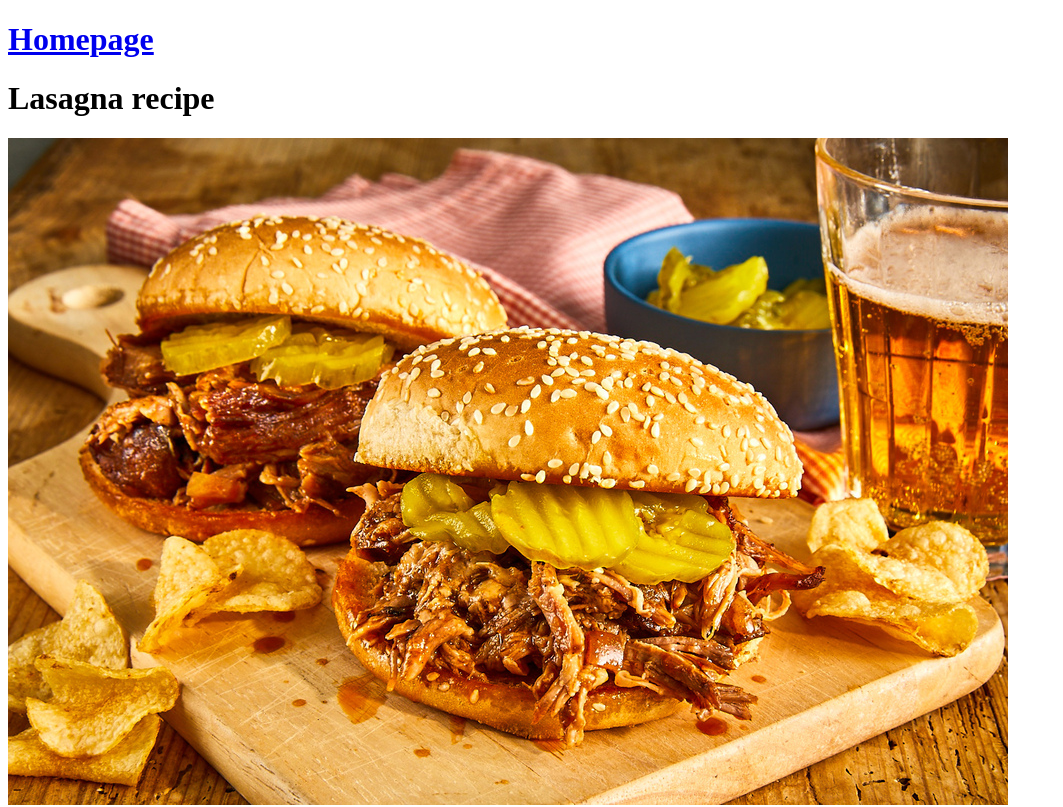
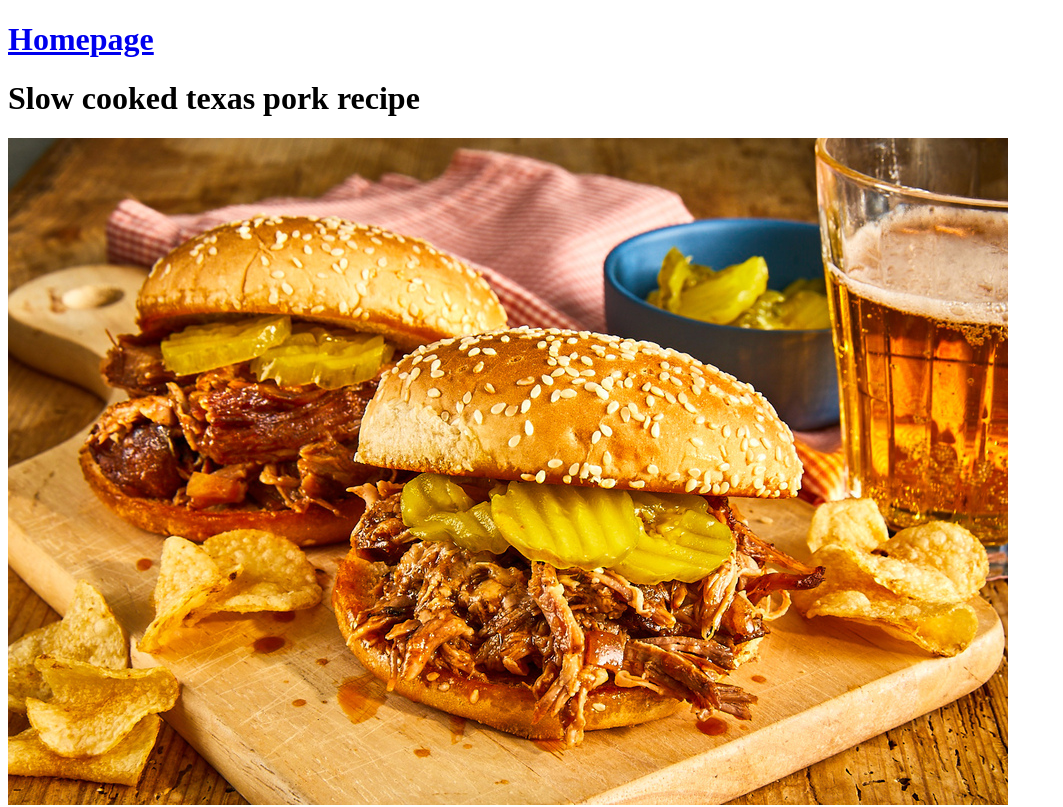
Before and after one commit to AlperenDemircioglu/odin-recipes, a plain HTML site: page recipes/slow_texas_pork.html in a window 1280 px wide. Shown: the top 807 px of the page, without its empty margins (0-1063 px from the left). Drawn offline with Linux system fonts and the light colour scheme.

Commit message:
change the h1 of pork page

```diff
--- a/recipes/slow_texas_pork.html
+++ b/recipes/slow_texas_pork.html
@@ -6,7 +6,7 @@
     </head>
     <body>
         <a href="../index.html"><h1>Homepage</h1></a>
-        <h1>Lasagna recipe</h1>
+        <h1>Slow cooked texas pork recipe</h1>
         <img src="images/slow_texas(1).jpg">
         <h2>Slow cooked, Texas-style pulled pork that is served on a buttered and toasted roll. My family's favorite.</h2>
         <h3>Ingredients</h3>
```
